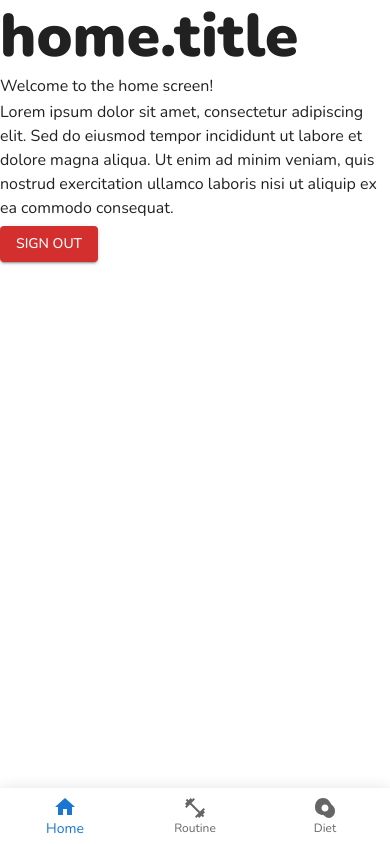
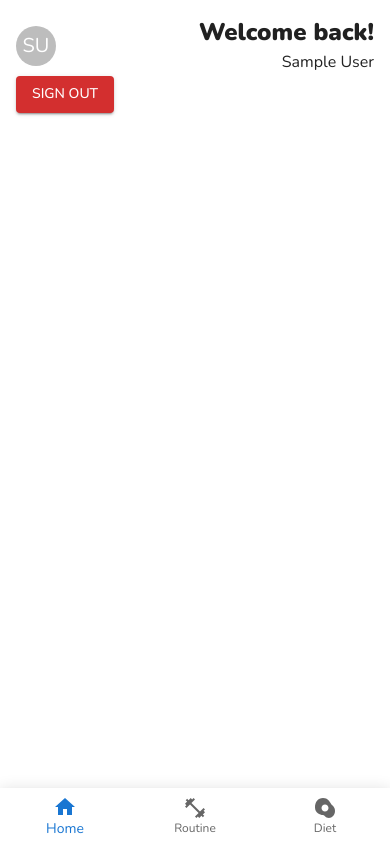
Before and after one commit to migpalg/progressive-overload-app, a React (Vite) app: page /dashboard in a window 390 px wide. Built offline with nearby package versions, Linux system fonts and the light colour scheme; no server answers; sample sign-in values are in the browser's storage.

Commit message:
feat(dashboard): mobile header for home screen
Created a basic header for home screen in mobile

```diff
--- a/public/locales/en.json
+++ b/public/locales/en.json
@@ -38,5 +38,8 @@
       "submit": "Login",
       "google": "Sign in with Google"
     }
+  },
+  "home": {
+    "greeting": "Welcome back!"
   }
 }
--- a/src/features/core/i18n.ts
+++ b/src/features/core/i18n.ts
@@ -16,7 +16,6 @@ i18n
     supportedLngs: ["en", "es"],
     fallbackLng: "en",
     cleanCode: true,
-    debug: true,
     load: "languageOnly",
     lowerCaseLng: true,
     backend: backendOptions,
--- a/src/features/dashboard/screens/home-screen.tsx
+++ b/src/features/dashboard/screens/home-screen.tsx
@@ -1,28 +1,37 @@
 import { useTranslation } from "react-i18next";
 import { useAuth } from "../../auth/hooks/use-auth";
-import { Box, Button, Typography } from "@mui/material";
+import { Avatar, Box, Button, Typography } from "@mui/material";
 
 export const HomeScreen = () => {
-  const { signOut } = useAuth();
+  const { signOut, user } = useAuth();
   const { t } = useTranslation();
+  const shortName =
+    user?.displayName &&
+    `${user?.displayName.split(" ")[0][0]}${user?.displayName.split(" ")[1][0]}`;
 
   const handleSignOut = () => {
     signOut();
   };
 
   return (
-    <Box>
-      <Typography variant="h2" fontWeight={900}>
-        {t("home.title")}
-      </Typography>
-      <Typography variant="subtitle1">Welcome to the home screen!</Typography>
-
-      <Typography variant="body1" gutterBottom>
-        Lorem ipsum dolor sit amet, consectetur adipiscing elit. Sed do eiusmod
-        tempor incididunt ut labore et dolore magna aliqua. Ut enim ad minim
-        veniam, quis nostrud exercitation ullamco laboris nisi ut aliquip ex ea
-        commodo consequat.
-      </Typography>
+    <Box sx={{ padding: 2 }}>
+      <Box
+        sx={{
+          display: "flex",
+          justifyContent: "space-between",
+          alignItems: "center",
+        }}
+      >
+        <Avatar>{shortName}</Avatar>
+        <Box sx={{ textAlign: "right" }}>
+          <Typography variant="h5" fontWeight={900}>
+            {t("home.greeting")}
+          </Typography>
+          <Typography variant="subtitle1">
+            {user?.displayName ?? user?.email}
+          </Typography>
+        </Box>
+      </Box>
       <Button variant="contained" onClick={handleSignOut} color="error">
         Sign out
       </Button>
```
